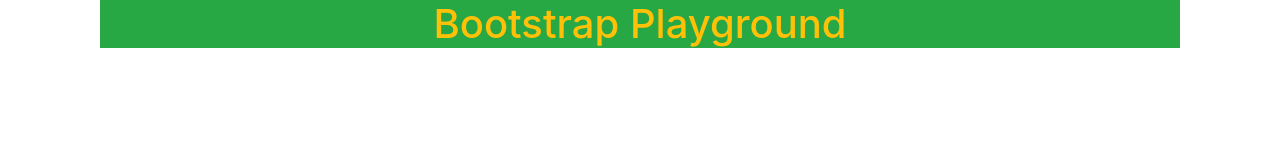
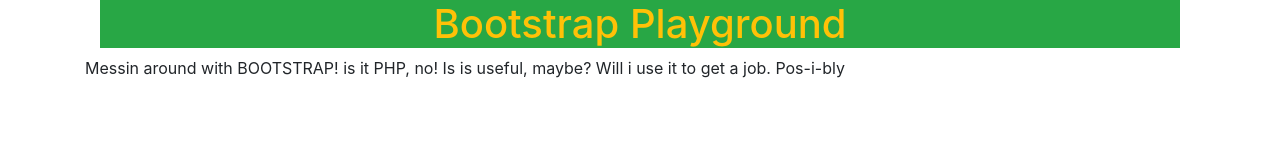
Before and after one commit to Pur3-MAlice/Bootstrap-Playground, a plain HTML site: page index.html in a window 1280 px wide. Drawn offline with Linux system fonts and the light colour scheme.

Commit message:
adds <p>

```diff
--- a/index.html
+++ b/index.html
@@ -13,6 +13,9 @@
       <section class="container-fluid">
         <h1 class="bg-success text-warning text-center">Bootstrap Playground</h1>
       </section>
+      <div>
+        <p>Messin around with BOOTSTRAP! is it PHP, no! Is is useful, maybe? Will i use it to get a job. Pos-i-bly</p>
+      </div>
     </div><!-- container -->
 
     <script src="js/jquery.slim.min.js"></script>
```
